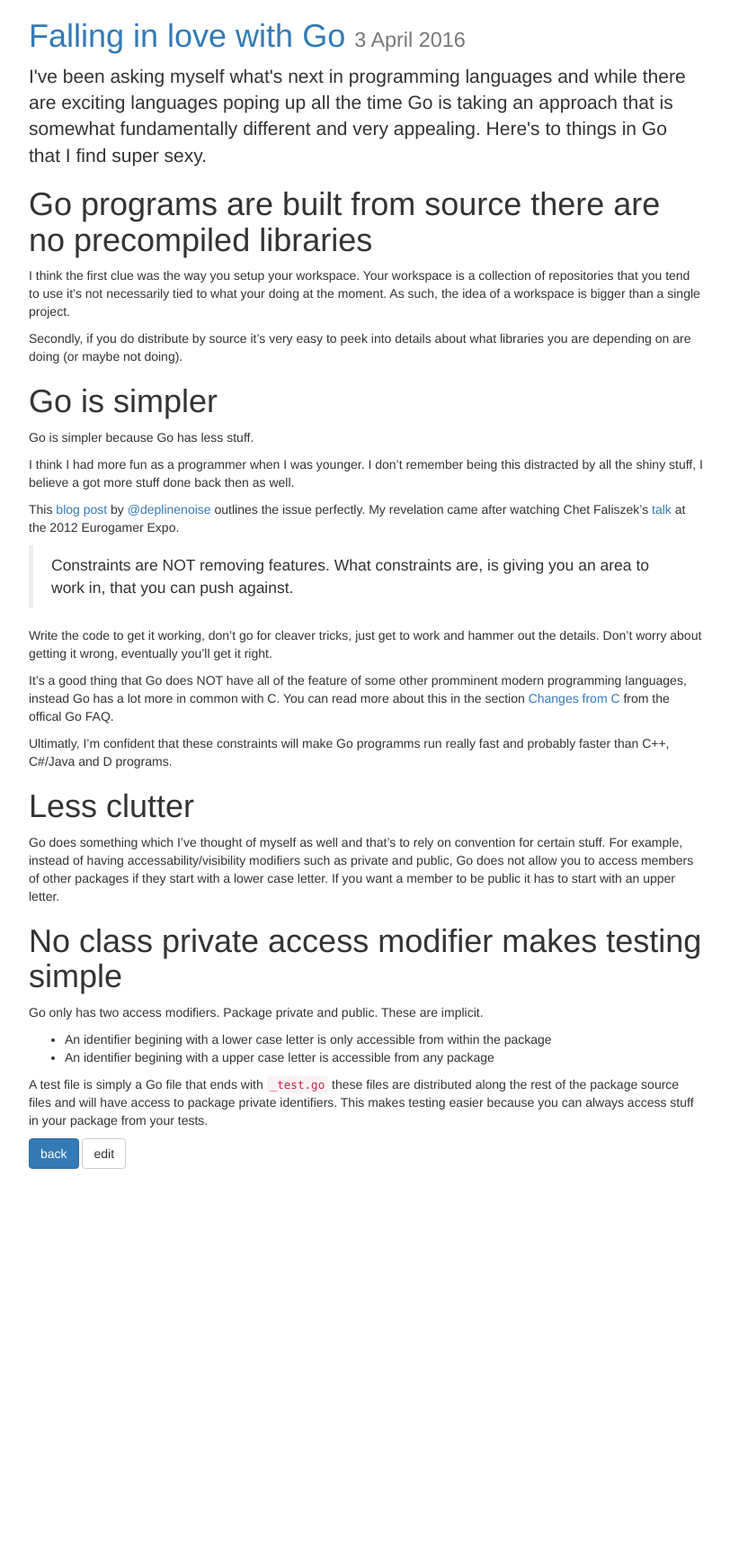
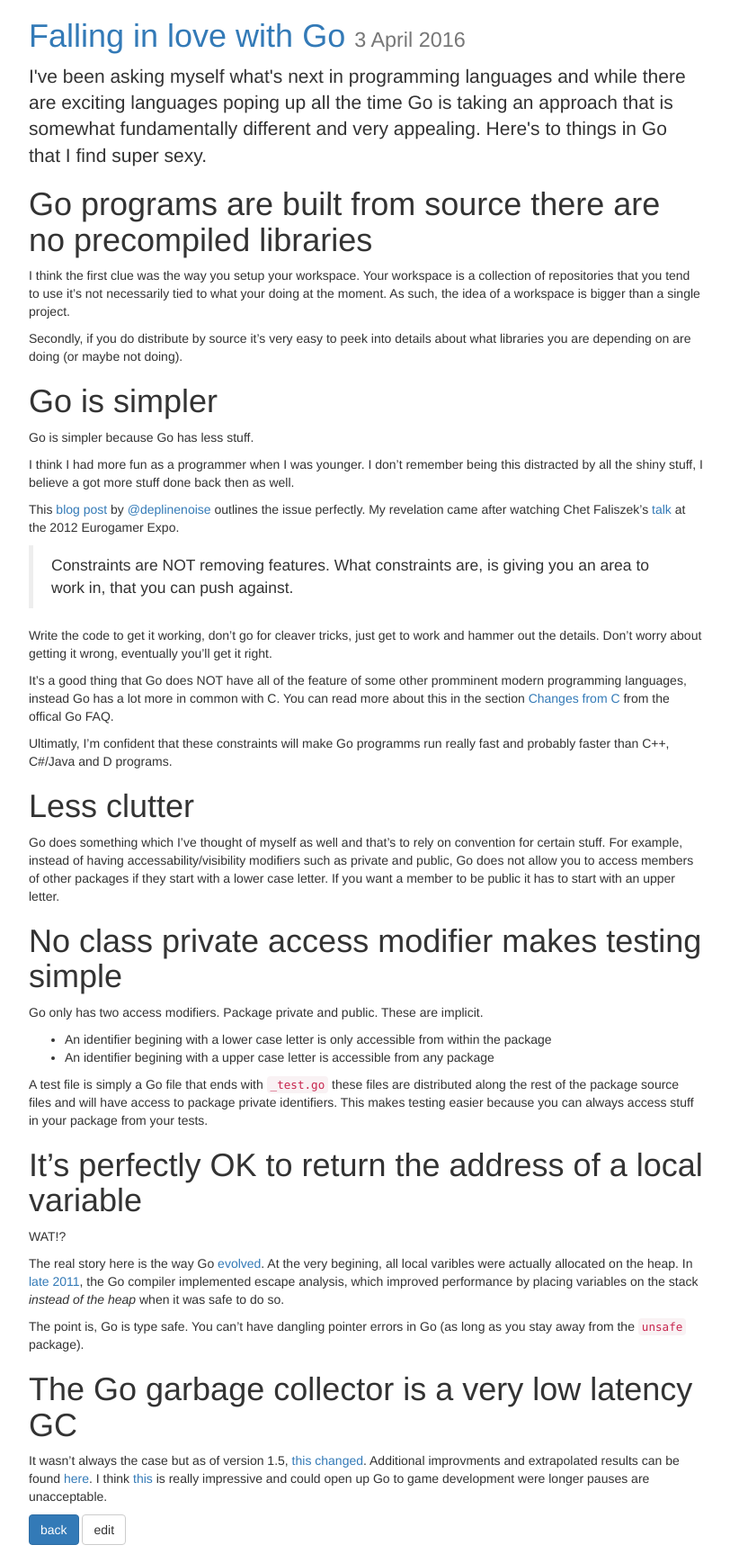
Before and after one commit to leidegre/leidegre.github.com, a Jekyll site: the page built from _posts/2016-04-03-falling-in-love-with-go.md, in a window 1280 px wide. Shown: the whole page at 90% size, without its empty margins (38-850 px from the left). Built offline with Jekyll 4.4.1, drawn with Linux system fonts in a browser that asks for light colours; nearby versions of some CDN libraries; before the commit the page ends 1309 px from its top, so only the background shows below that.

Commit message:
Update 2016-04-03-falling-in-love-with-go.md

```diff
--- a/_posts/2016-04-03-falling-in-love-with-go.md
+++ b/_posts/2016-04-03-falling-in-love-with-go.md
@@ -38,3 +38,15 @@ Go only has two access modifiers. Package private and public. These are implicit
 - An identifier begining with a upper case letter is accessible from any package
 
 A test file is simply a Go file that ends with `_test.go` these files are distributed along the rest of the package source files and will have access to package private identifiers. This makes testing easier because you can always access stuff in your package from your tests.
+
+# It's perfectly OK to return the address of a local variable
+
+WAT!?
+
+The real story here is the way Go [evolved](https://scvalex.net/posts/29/). At the very begining, all local varibles were actually allocated on the heap. In [late 2011](https://groups.google.com/forum/#!msg/golang-nuts/TN8mhQJBlZ8/5GCScT8jUigJ), the Go compiler implemented escape analysis, which improved performance by placing variables on the stack _instead of the heap_ when it was safe to do so.
+
+The point is, Go is type safe. You can't have dangling pointer errors in Go (as long as you stay away from the `unsafe` package).
+
+# The Go garbage collector is a very low latency GC
+
+It wasn't always the case but as of version 1.5, [this changed](https://youtu.be/aiv1JOfMjm0?t=18m14s). Additional improvments and extrapolated results can be found [here](http://stackoverflow.com/a/31686469). I think [this](https://twitter.com/brianhatfield/status/692778741567721473) is really impressive and could open up Go to game development were longer pauses are unacceptable.
```
